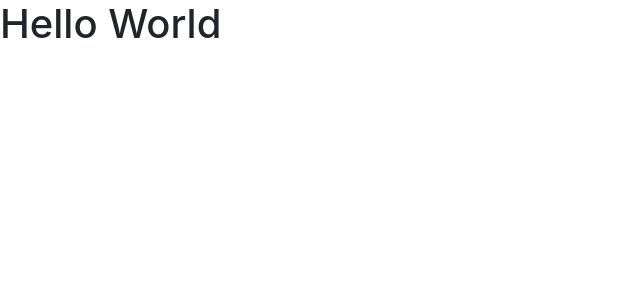
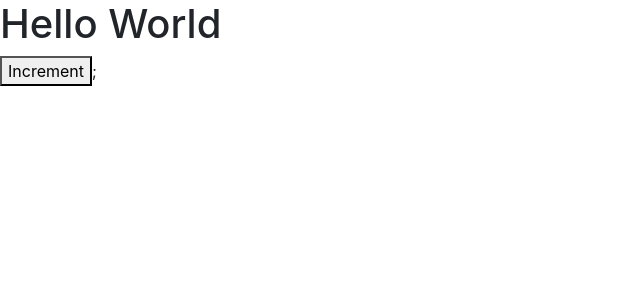
Before and after one commit to InfoTechSole/react-practice, a React (Create React App) app: page / in a window 1280 px wide. Shown: the top 300 px of the page, without its empty margins (0-640 px from the left). Built offline with nearby package versions, Linux system fonts and the light colour scheme.

Commit message:
3-Components 4th lecture

```diff
--- a/src/components/counter.jsx
+++ b/src/components/counter.jsx
@@ -3,7 +3,13 @@
 class Counter extends Component {
   state = {};
   render() {
-    return <h1> Hello World </h1>;
+    return (
+      <React.Fragment>
+        {/* React.Fragment is child of 'React' */}
+        <h1> Hello World </h1>
+        <button> Increment </button>;
+      </React.Fragment>
+    );
   }
 }
 
```
